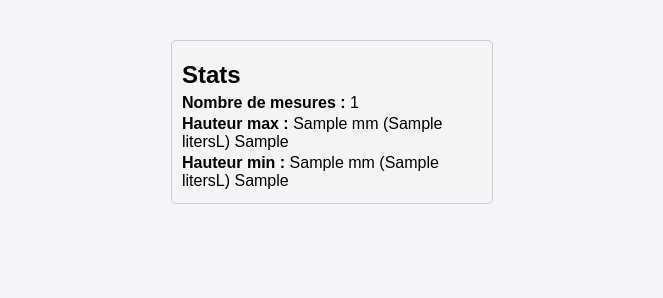
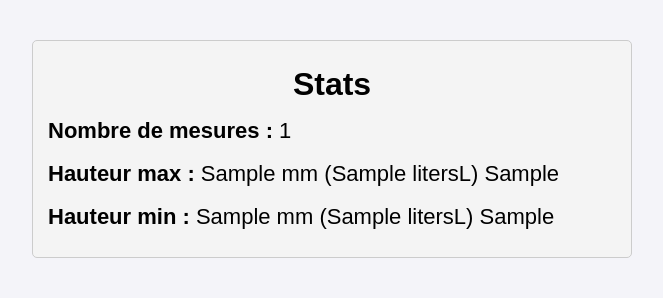
Before and after one commit to alexislg2/well1d, a Flask app: template templates/plot.html in a window 1280 px wide. Shown: the part 845-1143 px from the top of the page, without its empty margins (308-971 px from the left). Before the commit the page ends 1049 px from the top, so only its background shows below. Run offline with Flask 3, Linux system fonts and the light colour scheme; the template is opened without the code that fills it: most values are stand-ins (such as "Sample title", 1, 10 or a date in 2020); some libraries are stand-ins or nearby versions.

Commit message:
stats css

```diff
--- a/templates/plot.html
+++ b/templates/plot.html
@@ -123,19 +123,34 @@
       }
 
       .stats {
-        width: 300px;
+        font-size: 20px;
+        width: 90%;
+        max-width: 600px;
         margin: 20px auto;
-        padding: 10px;
+        padding: 15px;
         background: #f4f4f4;
         border: 1px solid #ccc;
         border-radius: 5px;
         font-family: Arial, sans-serif;
+        box-sizing: border-box;
       }
-      .stats h2, .stats h3 {
-          margin: 10px 0 5px 0;
+
+      .stats h2 {
+        font-size: 1.6em;
+        margin: 10px 0 10px 0;
+        text-align: center;
       }
+
       .stats p {
-          margin: 3px 0;
+        font-size: 1.1em;
+        line-height: 1.6;
+        margin: 8px 0;
+      }
+
+      @media (max-width: 400px) {
+        .stats p {
+          font-size: 1em;
+        }
       }
     </style>
     <meta charset="utf-8">
```
